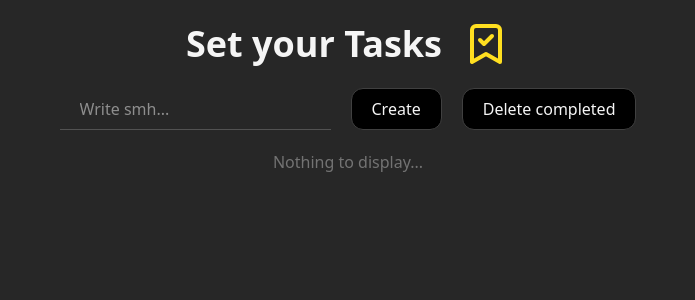
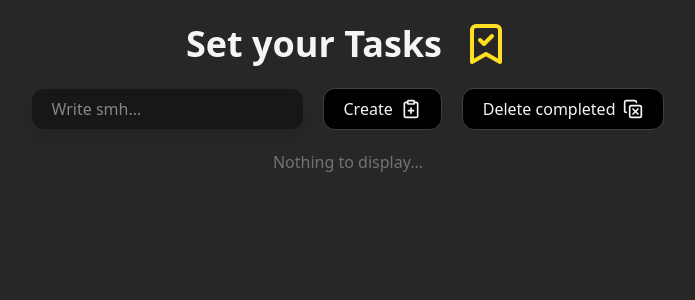
Before and after one commit to Ilya-hb/redux-todo-app, a React (Vite) app: page / in a window 1280 px wide. Shown: the top 300 px of the page, without its empty margins (292-987 px from the left). Built offline with nearby package versions, Linux system fonts and the light colour scheme; the HTML template or start-up script is replaced by a standard one.

Commit message:
Refactor: button css | added: button icons

```diff
--- a/src/components/Form.jsx
+++ b/src/components/Form.jsx
@@ -1,5 +1,6 @@
 import { useState } from "react";
 import { nanoid } from "nanoid";
+import { CopyX, ClipboardPlus } from "lucide-react";
 import { useDispatch } from "react-redux";
 import { addTodo, deleteCompletedTodo } from "../store/todoSlice";
 
@@ -22,9 +23,10 @@ export default function Form() {
       <input
         type="text"
         value={inputVal}
+        name="todoInput"
         placeholder="Write smh..."
         onChange={(e) => setInputVal(e.target.value)}
-        className="px-5 py-2 border-b-[1px] border-neutral-600 focus:outline-none"
+        className="px-5 py-2 focus:outline-none bg-neutral-900 rounded-xl drop-shadow-xl"
       ></input>
 
       <div className="flex  gap-5 items-center">
@@ -37,15 +39,17 @@ export default function Form() {
               createdAt: new Date(Date.now()).toLocaleDateString("uk-UA"),
             })
           }
-          className="px-5 py-2 bg-black border-neutral-700 border-1 rounded-xl hover:bg-neutral-600 transition cursor-pointer"
+          className="defaultButton"
         >
           Create
+          <ClipboardPlus size={20} />
         </button>
         <button
           onClick={() => handleDeleteCompletedTodo()}
-          className="px-5 py-2 bg-black border-neutral-700 border-1 rounded-xl hover:bg-neutral-600 transition cursor-pointer"
+          className="defaultButton"
         >
           Delete completed
+          <CopyX size={20} />
         </button>
       </div>
     </div>
--- a/src/index.css
+++ b/src/index.css
@@ -8,3 +8,7 @@ body {
 .iconButton {
   @apply text-xl cursor-pointer hover:bg-black p-1 transition hover:scale-110 rounded-full;
 }
+
+.defaultButton {
+  @apply px-5 py-2 bg-black border-neutral-700 border-1 rounded-xl hover:bg-neutral-600 transition cursor-pointer flex items-center gap-2;
+}
```
